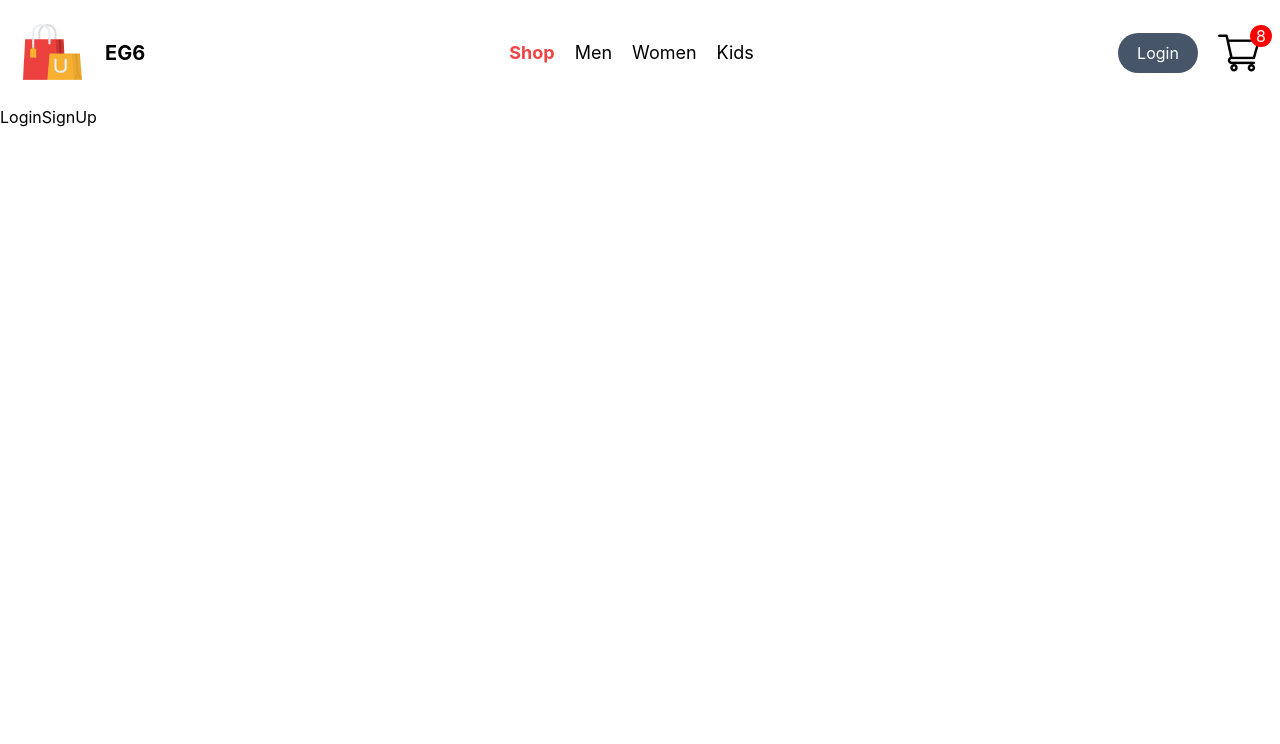
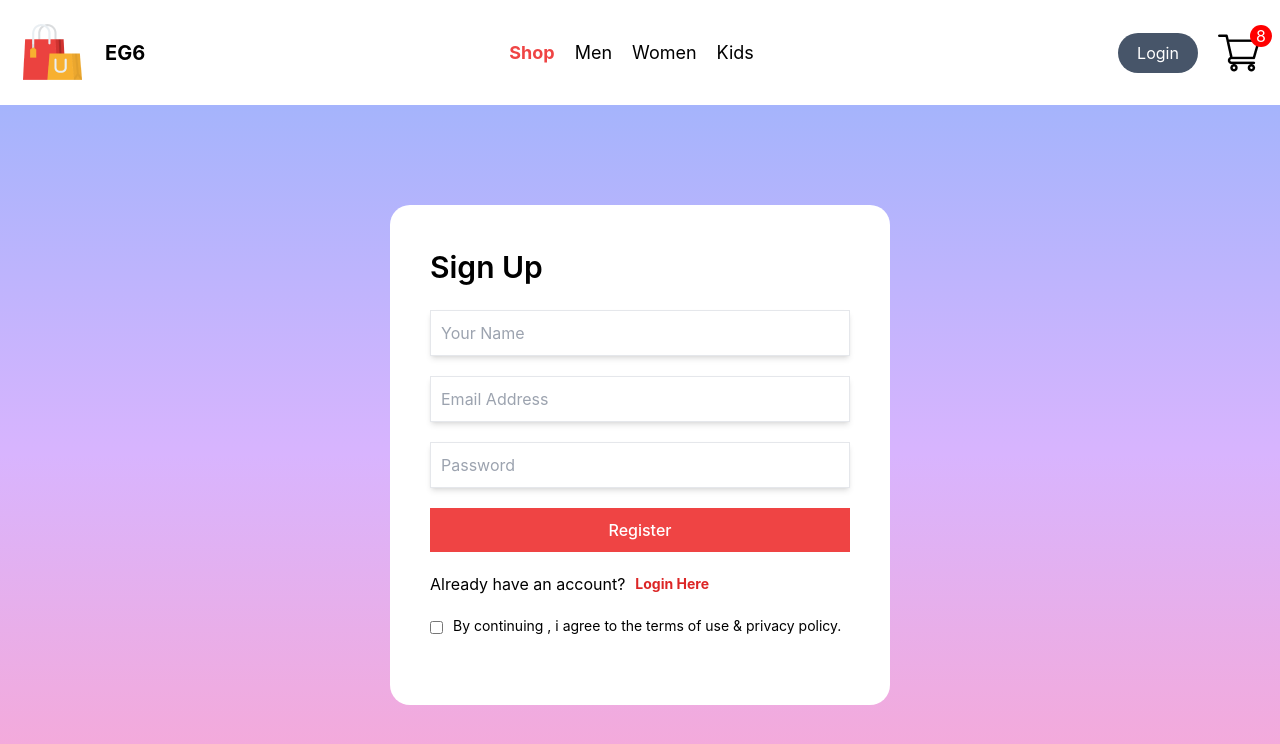
Before and after one commit to WeeHaw1812/Ecommerce-App-Group6, a React (Create React App) app in the folder frontend/: page /login in a window 1280 px wide. Shown: the top 744 px of the page. Built offline with nearby package versions, Linux system fonts and the light colour scheme.

Commit message:
Hero and SignUp UI

```diff
--- a/frontend/src/Components/Hero/Hero.css
+++ b/frontend/src/Components/Hero/Hero.css
@@ -1,3 +1,5 @@
 .hero {
-    color: red;
+    height: 100vh;
+    background: linear-gradient(180deg, #fde1ff, #e1ffea22 60%);
+    display: flex;
 }
--- a/frontend/src/Components/Hero/Hero.jsx
+++ b/frontend/src/Components/Hero/Hero.jsx
@@ -1,7 +1,29 @@
 import React from "react";
 import "./Hero.css";
+import hand_icon from "../../Assets/hand_icon.png";
+import hero_image from "../../Assets/hero_image.png";
+import arrow from "../../Assets/arrow.png";
 const Hero = () => {
-  return <div className="hero">Heroo</div>;
+  return (
+    <div className="hero py-[100px] pl-[100px] justify-between">
+      <div className="hero-left">
+        <h2 className="font-semibold text-[26px]">NEW ARRIVALS ONLY</h2>
+        <div className="flex items-center gap-[20px]">
+          <p className="text-[100px] leading-[100px] font-bold">new</p>
+          <img className="w-[105px]" src={hand_icon} alt="" />
+        </div>
+        <p className="text-[100px] leading-[100px] font-bold">collections</p>
+        <p className="text-[100px] leading-[120px] font-bold">for everyone</p>
+        <div className="mt-[20px] bg-red-500 flex items-center justify-center gap-[10px] w-1/2 h-[50px] rounded-full px-[10px]">
+          <p className="text-white text-sm">Latest Collection</p>
+          <img className="w-[20px] h-[10px]" src={arrow} alt="" />
+        </div>
+      </div>
+      <div className="hero-right">
+        <img src={hero_image} className="w-[400px] h-[500px]" alt="" />
+      </div>
+    </div>
+  );
 };
 
 export default Hero;
--- a/frontend/src/Pages/LoginSignUp.jsx
+++ b/frontend/src/Pages/LoginSignUp.jsx
@@ -1,7 +1,40 @@
 import React from "react";
 
 const LoginSignUp = () => {
-  return <div>LoginSignUp</div>;
+  return (
+    <div className="h-screen-[80vh] bg-gradient-to-b from-indigo-300 via-purple-300 to-pink-300 py-[100px]">
+      <div className="w-[500px] h-[500px] bg-white m-auto p-[40px]  rounded-[20px]">
+        <h1 className="text-[30px] font-semibold">Sign Up</h1>
+        <div className="flex flex-col gap-[20px] my-[20px]">
+          <input
+            className="p-[10px] border-[1px] border-grey-200 shadow-md"
+            type="text"
+            placeholder="Your Name"
+          />
+          <input
+            className="p-[10px] border-[1px] border-grey-200 shadow-md"
+            type="email"
+            placeholder="Email Address"
+          />
+          <input
+            className="p-[10px] border-[1px] border-grey-200 shadow-md"
+            type="password"
+            placeholder="Password"
+          />
+        </div>
+        <button className="w-full bg-red-500 text-white py-[10px] font-medium">Register</button>
+
+        <div className="flex items-center gap-[10px] my-[20px]">
+          <p>Already have an account?</p>
+          <p className="text-red-600 text-sm font-bold">Login Here</p>
+        </div>
+        <div className="flex items-center gap-[10px]">
+          <input className="mt-[3px]" placeholder="" type="checkbox" />
+          <p className="text-sm">By continuing , i agree to the terms of use & privacy policy.</p>
+        </div>
+      </div>
+    </div>
+  );
 };
 
 export default LoginSignUp;
--- a/frontend/src/index.css
+++ b/frontend/src/index.css
@@ -1,6 +1,12 @@
 @tailwind base;
 @tailwind components;
 @tailwind utilities;
+
+* {
+  margin: 0;
+  padding: 0;
+}
+
 
 body {
   margin: 0;
```
